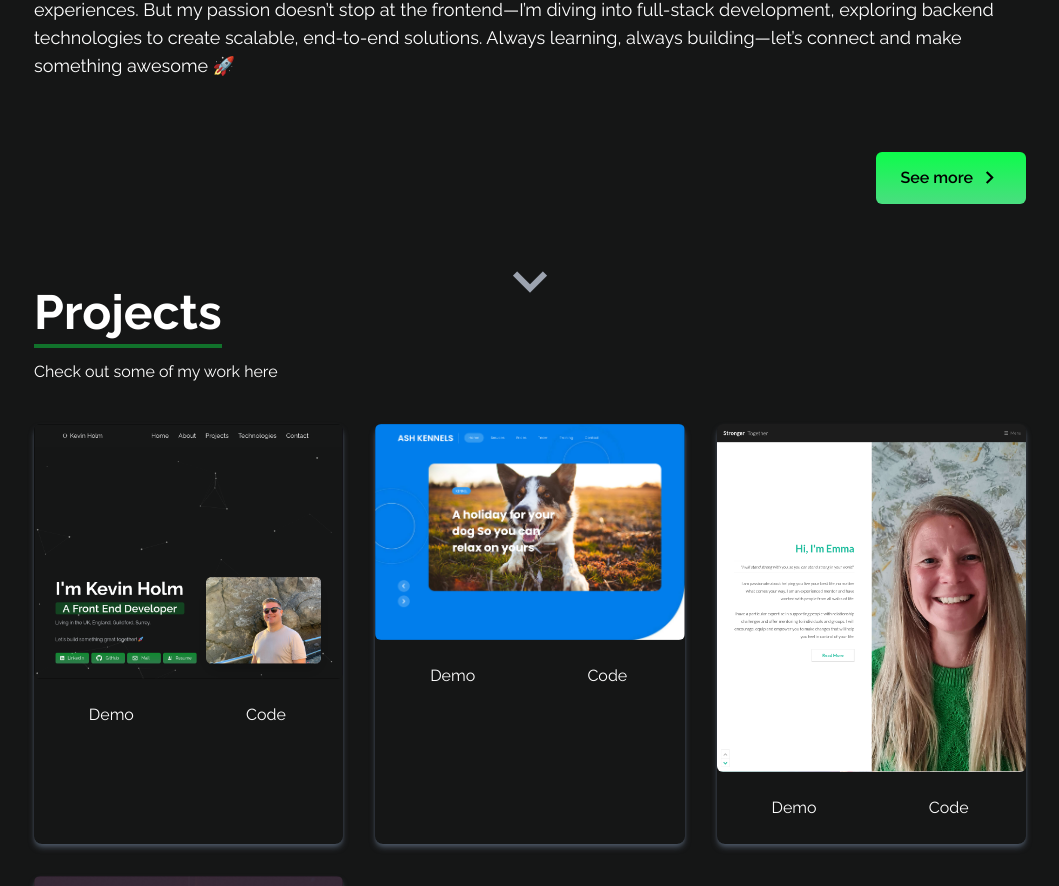
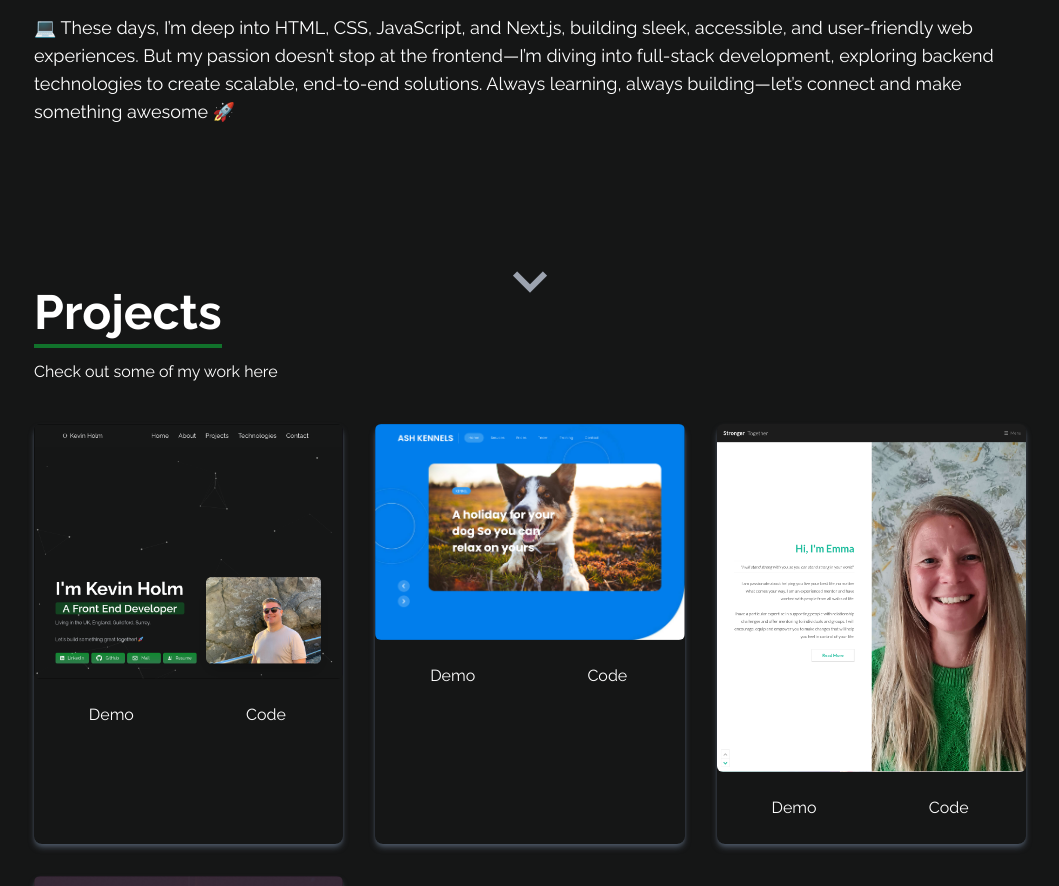
Before and after one commit to kev-er/my_portfolio, a React (Vite) app: page / in a window 1280 px wide. Shown: the part 1261-2147 px from the top of the page, without its empty margins (110-1169 px from the left). Built offline with nearby package versions, Linux system fonts and the light colour scheme.

Commit message:
fixing bug

```diff
--- a/src/components/pages/AllProjects-comps/AllProjects.jsx
+++ b/src/components/pages/AllProjects-comps/AllProjects.jsx
@@ -3,8 +3,10 @@ import { Link } from 'react-router-dom'
 
 import easyshop from '/images/projectsImages/portfolio.webp'
 import pokedex from '/images/projectsImages/ash_kennels.webp'
-import acciovocabulary from '/images/projectsImages/mentor-website.webp'
+import acciovocabulary from '/images/projectsImages/mentoring_website.webp'
+import razorking from '/images/projectsImages/counselling_pratice.webp'
 import rickandmorty from '/images/projectsImages/razor_king.webp'
+
 
 const AllProjects = () => {
 
@@ -23,9 +25,9 @@ const AllProjects = () => {
         },
         {
             id: 3,
-            src: mentor-website,
-            demo: 'https://gilded-raindrop-d16b8f.netlify.app/',
-            code: 'https://github.com/kev-er/stronger-together-mentoring'
+            src: counselling_pratice,
+            demo: 'https://holmcounselling.netlify.app',
+            code: 'https://github.com/kev-er/Holm-Counselling'
         },
         {
             id: 4,
@@ -34,6 +36,12 @@ const AllProjects = () => {
             code: 'https://github.com/kev-er/razor_king_barber'
         },
 
+        {
+            id: 5,
+            src: mentoring_website,
+            demo: 'https://strong-coaching.netlify.app/',
+            code: 'https://github.com/kev-er/life-coaching-website'
+        },
 
         ]
 
--- a/src/components/pages/homepage-comps/About.jsx
+++ b/src/components/pages/homepage-comps/About.jsx
@@ -27,15 +27,6 @@ I come from a Learning & Development background, working in an outsourced call c
 Always learning, always building—let’s connect and make something awesome 🚀{" "}
         </p>
 
-        <Link
-          to="/about-me"
-          className="text-black font-semibold text-[16px] w-fit px-6 py-3 my-2 flex items-center rounded-md bg-gradient-to-t from-green-400 to-primary-color cursor-pointer mx-auto md:mx-0 self-end mt-8 hover:scale-110 duration-300"
-        >
-          See more
-          <span className="">
-            <MdOutlineKeyboardArrowRight size={25} className="ml-1" />
-          </span>
-        </Link>
       </div>
 
       <ScrollLink
```
